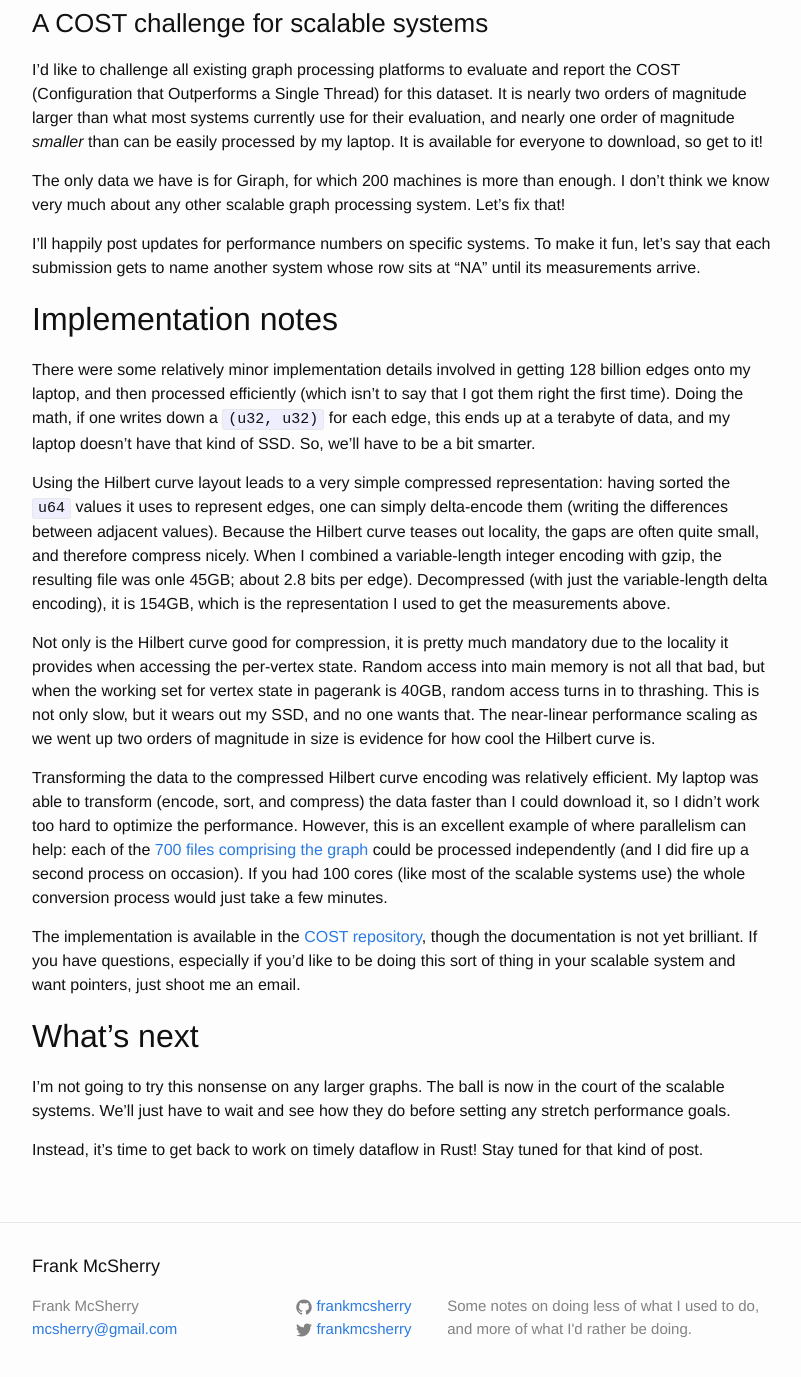
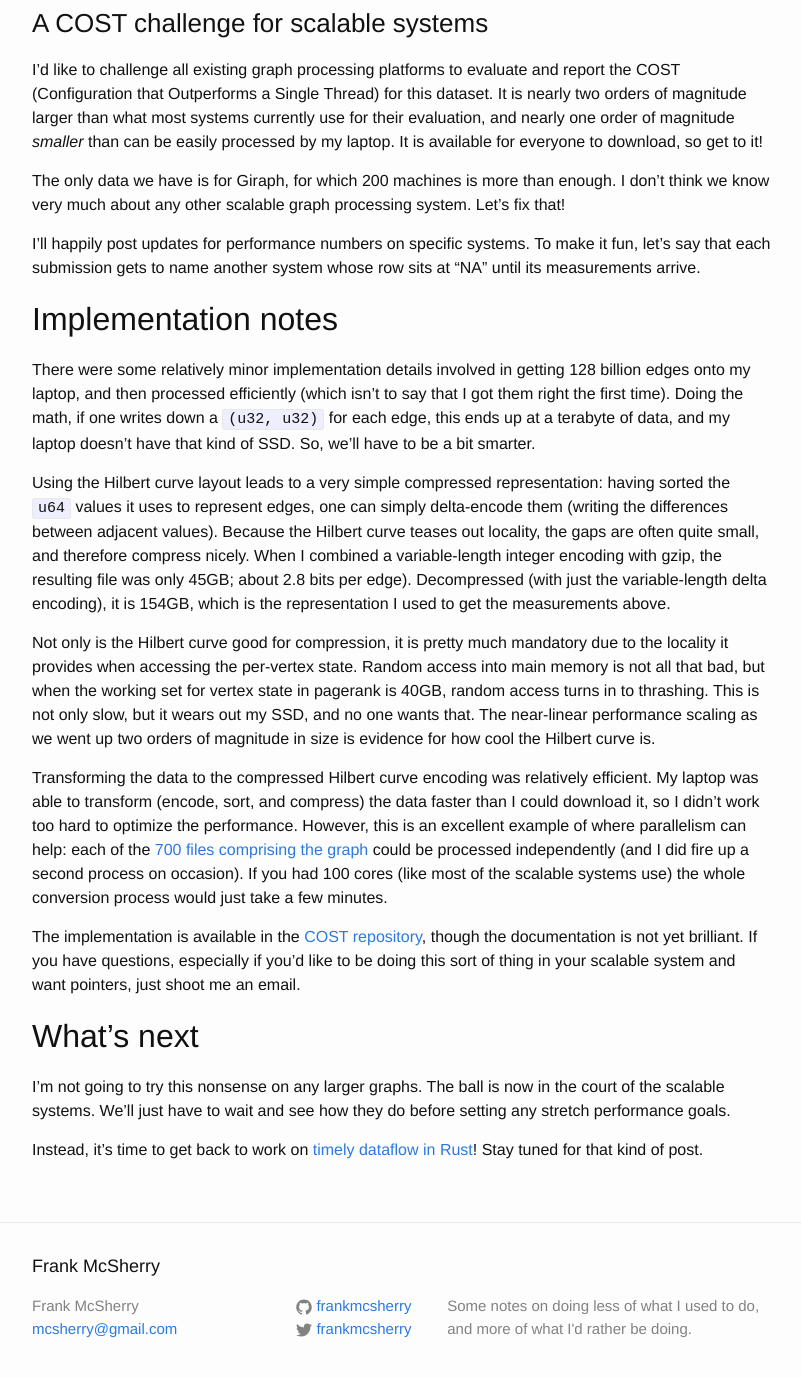
Before and after one commit to frankmcsherry/frankmcsherry.github.io, a Jekyll site: the page built from _posts/2015-01-23-COST2.md, in a window 1280 px wide and 1400 px high, scrolled down 1053 px. Shown: the top 1377 px of the window, without its empty margins (238-1039 px from the left). Built offline with Jekyll 4.4.1, drawn with Linux system fonts in a browser that asks for light colours.

Commit message:
COST post 2

```diff
--- a/_posts/2015-01-23-COST2.md
+++ b/_posts/2015-01-23-COST2.md
@@ -55,7 +55,7 @@ I'll happily post updates for performance numbers on specific systems. To make i
 
 There were some relatively minor implementation details involved in getting 128 billion edges onto my laptop, and then processed efficiently (which isn't to say that I got them right the first time). Doing the math, if one writes down a `(u32, u32)` for each edge, this ends up at a terabyte of data, and my laptop doesn't have that kind of SSD. So, we'll have to be a bit smarter.
 
-Using the Hilbert curve layout leads to a very simple compressed representation: having sorted the `u64` values it uses to represent edges, one can simply delta-encode them (writing the differences between adjacent values). Because the Hilbert curve teases out locality, the gaps are often quite small, and therefore compress nicely. When I combined a variable-length integer encoding with gzip, the resulting file was onle 45GB; about 2.8 bits per edge). Decompressed (with just the variable-length delta encoding), it is 154GB, which is the representation I used to get the measurements above.
+Using the Hilbert curve layout leads to a very simple compressed representation: having sorted the `u64` values it uses to represent edges, one can simply delta-encode them (writing the differences between adjacent values). Because the Hilbert curve teases out locality, the gaps are often quite small, and therefore compress nicely. When I combined a variable-length integer encoding with gzip, the resulting file was only 45GB; about 2.8 bits per edge). Decompressed (with just the variable-length delta encoding), it is 154GB, which is the representation I used to get the measurements above.
 
 Not only is the Hilbert curve good for compression, it is pretty much mandatory due to the locality it provides when accessing the per-vertex state. Random access into main memory is not all that bad, but when the working set for vertex state in pagerank is 40GB, random access turns in to thrashing. This is not only slow, but it wears out my SSD, and no one wants that. The near-linear performance scaling as we went up two orders of magnitude in size is evidence for how cool the Hilbert curve is.
 
@@ -67,4 +67,4 @@ The implementation is available in the [COST repository](https://github.com/fran
 
 I'm not going to try this nonsense on any larger graphs. The ball is now in the court of the scalable systems. We'll just have to wait and see how they do before setting any stretch performance goals.
 
-Instead, it's time to get back to work on timely dataflow in Rust! Stay tuned for that kind of post.
+Instead, it's time to get back to work on [timely dataflow in Rust](https://github.com/frankmcsherry/timely-dataflow)! Stay tuned for that kind of post.
```
Also changed, not shown: 2 other files.
